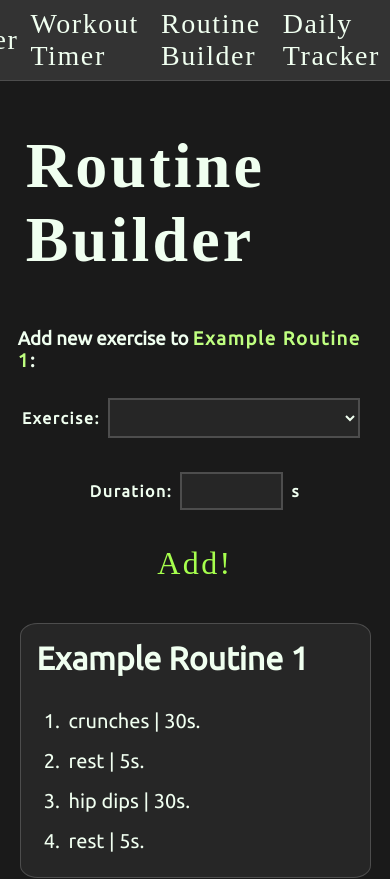
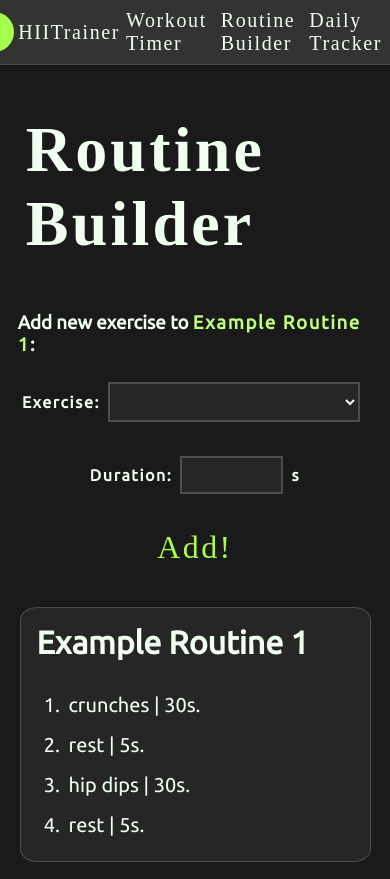
Before and after one commit to Sammael001/workout-tracker, a Next.js app: page /builder in a window 390 px wide. Shown: the top 879 px of the page. Built offline with nearby package versions, Linux system fonts and the light colour scheme; some icons are missing; a web font is replaced by a local one.

Commit message:
responsiveness tweaks

```diff
--- a/styles/Builder.module.css
+++ b/styles/Builder.module.css
@@ -85,7 +85,7 @@
 
 
 /* below 750 px width, stop organizing elements inside .mainBox in rows, start organizing in columns */
-@media only screen and (max-width: 750px) {
+@media only screen and (max-width: 900px) {
   .mainCard {
     justify-content: flex-start;
   }
--- a/styles/NewRoutine.module.css
+++ b/styles/NewRoutine.module.css
@@ -25,6 +25,7 @@
   justify-content: flex-start;
   align-items: flex-start;
   overflow-y: scroll;
+  max-height: 50vh;
   /* flex-wrap: wrap; */
 }
 .routineListItem {
@@ -51,20 +52,20 @@
 
 
 /* above 1100px width, limit height of .routineList and wrap its elements */
-@media only screen and (min-width: 1101px) {
+/* @media only screen and (min-width: 900px) {
   .routineList {
     max-height: 50vh;
   }
-}
+} */
 
-/* below 1100 px width, stop letting list items wrap inside .routineList */
-@media only screen and (max-width: 1100px) {
+/* below 900 px width, stop letting list items wrap inside .routineList */
+@media only screen and (max-width: 900px) {
   .routineList {
     flex-wrap: nowrap;
   }
 }
-/* below 750 px width, stop organizing elements inside .mainBox in rows, start organizing in columns */
-@media only screen and (max-width: 750px) {
+
+@media only screen and (max-width: 900px) {
   .routineBox {
     min-width: 90vw;
   }
--- a/styles/globals.css
+++ b/styles/globals.css
@@ -44,6 +44,16 @@ nav a {
 nav a:hover {
   color: #99ff66;
 }
+
+/* below 900 px width, stop letting list items wrap inside .routineList */
+@media only screen and (max-width: 900px) {
+  nav a {
+    margin-left: 6px;
+    margin-right: 8px;
+    font-size: 1.25rem;
+  }
+}
+
 nav .logo {
   margin-right: auto; /* this element is INSIDE <nav>, which has justify-content set to "flex-end" */
   /* but because we set the .logo class to margin-right: "auto", this element pushes itself all the way over to the left */
```
